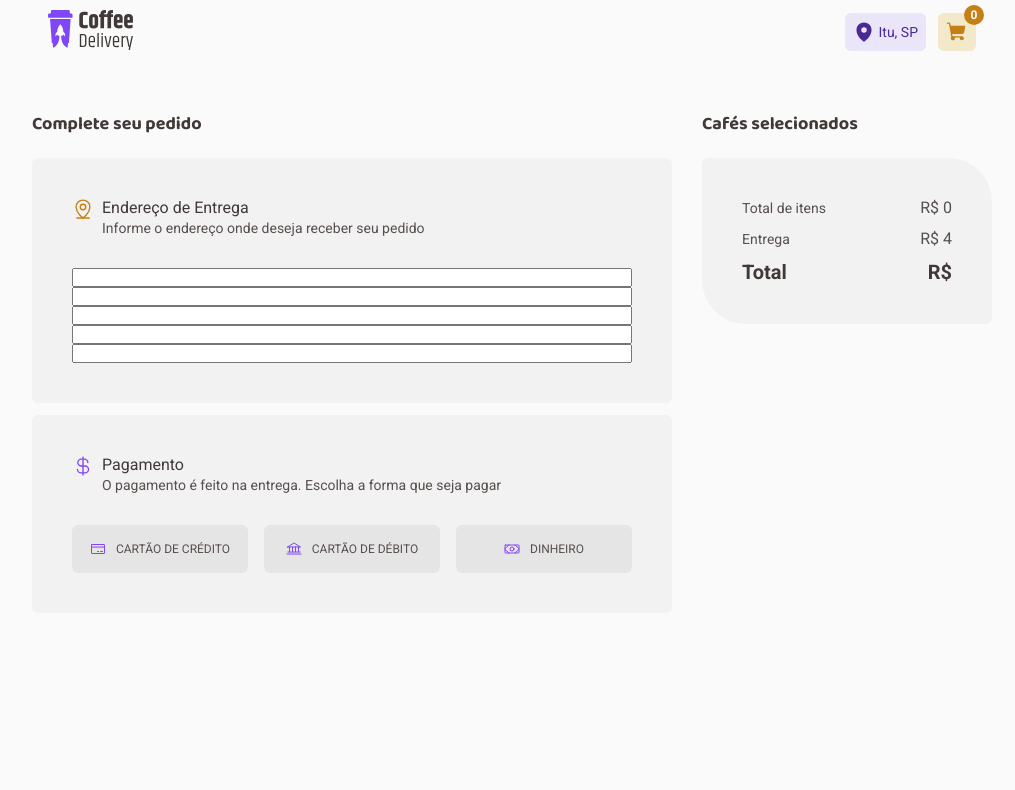
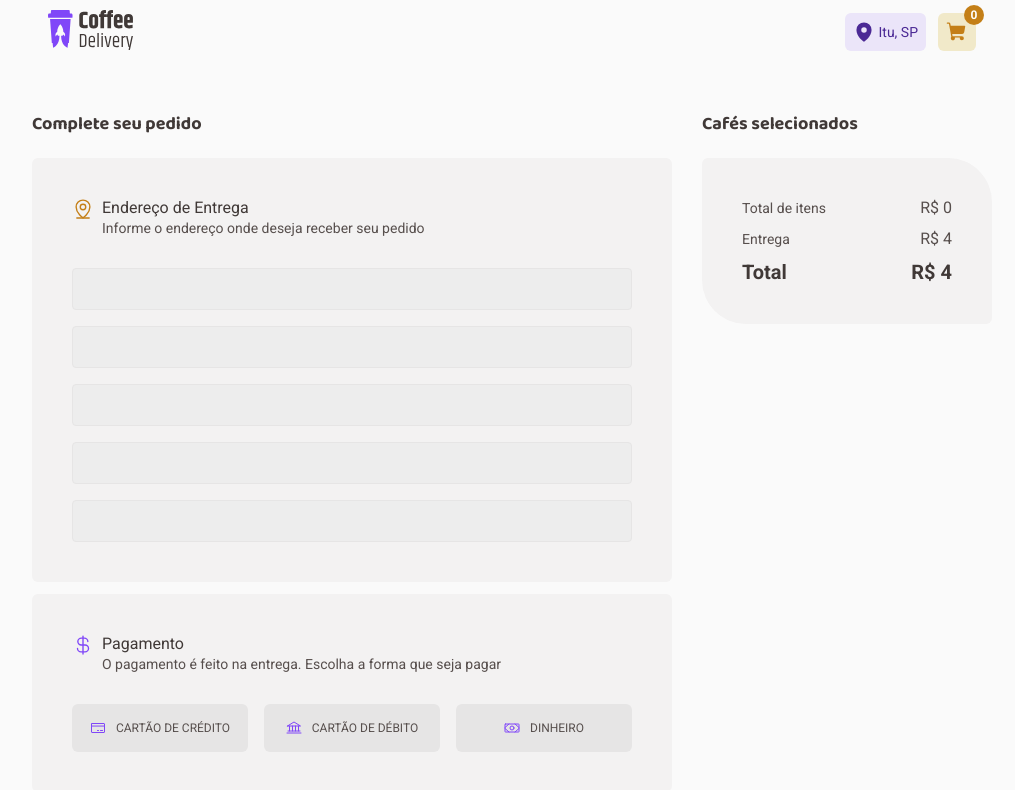
Before and after one commit to mujapira/coffee-shop, a React (Vite) app: page /checkout in a window 1280 px wide. Shown: the top 790 px of the page, without its empty margins (128-1143 px from the left). Built offline with nearby package versions, Linux system fonts and the light colour scheme; data requests are answered from the project's data file.

Commit message:
checkout price and form style

```diff
--- a/src/contexts/CoffeeContext.tsx
+++ b/src/contexts/CoffeeContext.tsx
@@ -124,6 +124,7 @@ export function CoffeeProvider({ children }: CoffeeProviderProps) {
     for (let i = 0; i < cartItems.length; i++) {
       value += cartItems[i].price * cartItems[i].quantity!;
     }
+    value.toFixed(2)
     setCartPrice(value);
   }
 
@@ -131,6 +132,7 @@ export function CoffeeProvider({ children }: CoffeeProviderProps) {
     fetchCoffees();
     getLocalCoffeeList();
     getLocalCart();
+    getCartTotalPrice();
   }, []);
 
   useEffect(() => {
--- a/src/pages/Checkout/components/OrderInfo/index.tsx
+++ b/src/pages/Checkout/components/OrderInfo/index.tsx
@@ -1,11 +1,12 @@
 import { Bank, CreditCard, CurrencyDollar, MapPinLine, Money, Trash } from "phosphor-react";
-import { useContext, useState } from "react";
+import { useContext } from "react";
 import { Coffee, CoffeeContext } from "../../../../contexts/CoffeeContext";
 import {
   CardContainer,
   CardWrapper,
   CounterContainer,
   FlagsContainer,
+  FormContainer,
   ImageContainer,
   MiddleContainer,
   OrderInfoContainer,
@@ -14,6 +15,7 @@ import {
   Price,
   PriceContainer,
   Summary,
+  SummaryCard,
   SummaryItem,
   Title,
   Total,
@@ -22,9 +24,16 @@ import {
 import Minus from "../../../../assets/minus.svg";
 import Plus from "../../../../assets/plus.svg";
 
+interface Address {
+  cep: number;
+  city: string;
+  district: string;
+  street: string;
+  number: number;
+  aditional?: string;
+}
 export function OrderInfo() {
   const { cartItems, handleItemCart, coffeeList, cartPrice } = useContext(CoffeeContext);
-
   const deliveryTax = 4;
 
   return (
@@ -43,13 +52,13 @@ export function OrderInfo() {
               </div>
             </div>
 
-            <form action="">
+            <FormContainer>
               <input type="text" name="" id="" />
               <input type="text" name="" id="" />
               <input type="text" name="" id="" />
               <input type="text" name="" id="" />
               <input type="text" name="" id="" />
-            </form>
+            </FormContainer>
           </CardContainer>
         </CardWrapper>
 
@@ -89,8 +98,8 @@ export function OrderInfo() {
             const coffee = coffeeList.find((coffee: Coffee) => coffee.id == item.id)!;
 
             return (
-              <>
-                <SummaryItem>
+              <SummaryItem key={item.id}>
+                <SummaryCard>
                   <ImageContainer>
                     <img src={coffee.image} alt={coffee.image} />
                   </ImageContainer>
@@ -98,16 +107,9 @@ export function OrderInfo() {
                     <span>{coffee.title}</span>
                     <div>
                       <CounterContainer>
-                        {item.quantity === 0 ? (
-                          <span onClick={() => handleItemCart(coffee.id, "minus")}>
-                            <img src={Minus} alt="" />
-                          </span>
-                        ) : (
-                          <span>
-                            <img src={Minus} alt="" />
-                          </span>
-                        )}
-
+                        <span onClick={() => handleItemCart(coffee.id, "minus")}>
+                          <img src={Minus} alt="" />
+                        </span>
                         <span>{item.quantity ?? 0}</span>
                         <span onClick={() => handleItemCart(coffee.id, "plus")}>
                           <img src={Plus} alt="" />
@@ -122,9 +124,9 @@ export function OrderInfo() {
                   <PriceContainer>
                     <b>R${coffee.price}</b>
                   </PriceContainer>
-                </SummaryItem>
+                </SummaryCard>
                 <span />
-              </>
+              </SummaryItem>
             );
           })}
           <Summary>
@@ -139,7 +141,7 @@ export function OrderInfo() {
               </p>
               <Total>
                 <Title>Total</Title>
-                <Price>R$ </Price>
+                <Price>R$ {cartPrice + deliveryTax}</Price>
               </Total>
             </div>
           </Summary>
--- a/src/pages/Checkout/components/OrderInfo/styled.ts
+++ b/src/pages/Checkout/components/OrderInfo/styled.ts
@@ -64,10 +64,22 @@ export const CardContainer = styled.div`
       }
     }
   }
+`;
+export const FormContainer = styled.form`
+  display: flex;
+  flex-direction: column;
+  gap: 16px;
 
-  form {
-    display: flex;
-    flex-direction: column;
+  input {
+    border: 1px solid ${(props) => props.theme["base-button"]};
+    background: ${(props) => props.theme["base-input"]};
+    color: ${(props) => props.theme["base-text"]};
+    padding: 12px;
+    border-radius: 4px;
+
+    font-size: 0.875rem;
+    font-style: normal;
+    font-weight: 400;
   }
 `;
 
@@ -160,30 +172,34 @@ export const OrderSummary = styled.div`
     background: ${(props) => props.theme["base-card"]};
     border-radius: 6px 44px;
     padding: 40px;
-
-    > span {
-      border-bottom: 1px solid ${(props) => props.theme["base-button"]};
-      margin: 24px 0px;
-    }
   }
 `;
 
 export const SummaryItem = styled.div`
+  display: flex;
+  flex-direction: column;
+
+  > span {
+    border-bottom: 1px solid ${(props) => props.theme["base-button"]};
+    margin: 24px 0px;
+  }
+`;
+
+export const SummaryCard = styled.div`
   display: flex;
   flex-direction: row;
   align-items: center;
   justify-content: space-between;
   max-height: 80px;
   padding: 8px 4px;
+  height: 100%;
   > div {
     > div {
       display: flex;
-
       gap: 20px;
     }
   }
 `;
-
 export const ImageContainer = styled.div`
   display: flex;
   height: 100%;
```
